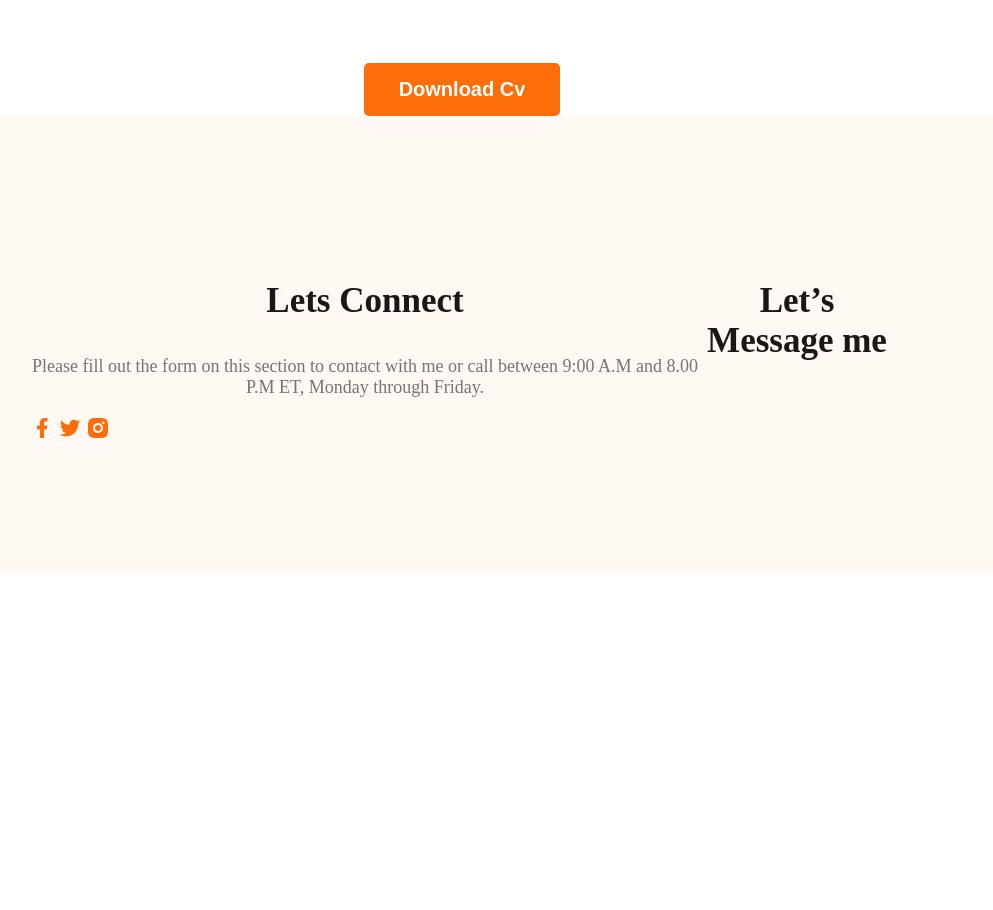
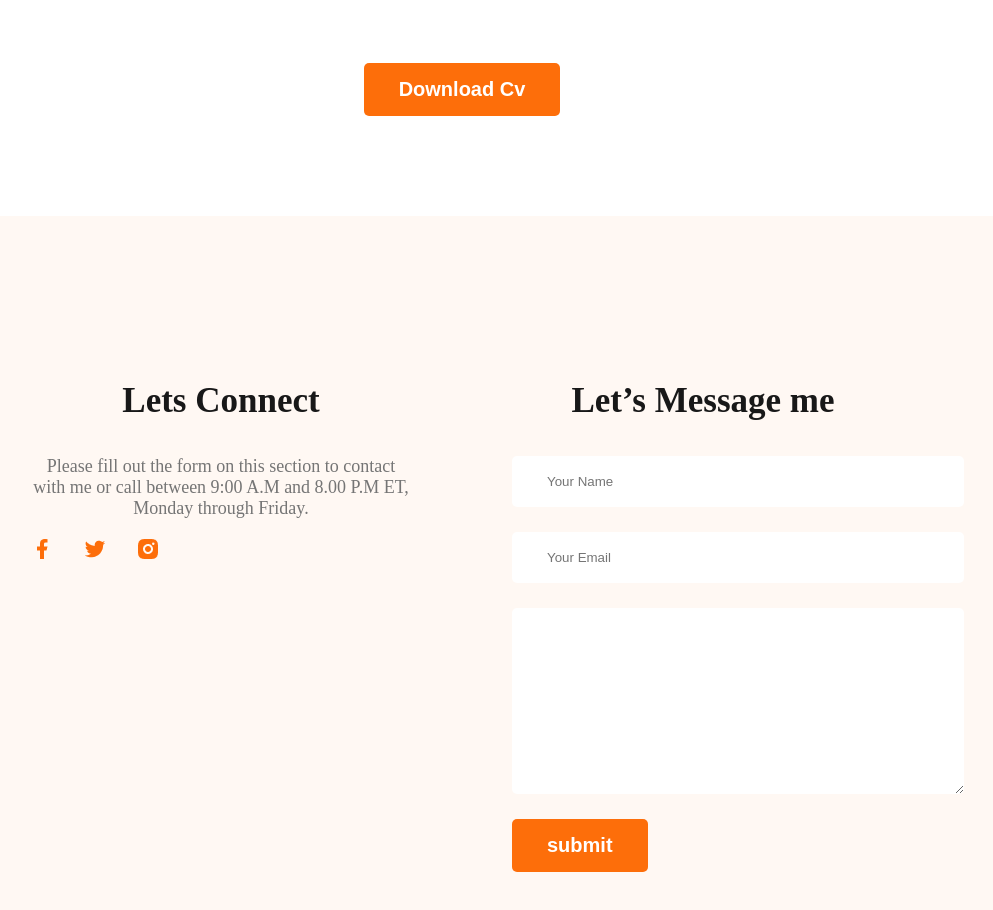
Before and after one commit to amrito86/webdeveloparporttfolio, a plain HTML site: page index.html in a window 1280 px wide. Shown: the part 2828-3738 px from the top of the page, without its empty margins (178-1171 px from the left). Before the commit the page ends 3410 px from the top, so only its background shows below. Drawn offline with Linux system fonts and the light colour scheme.

Commit message:
finished footer section contuct form

```diff
--- a/index.html
+++ b/index.html
@@ -157,7 +157,12 @@
         </div>
         <div class="footer-column">
             <h3 class="section-title">Let’s Message me</h3>
-
+            <form class="contect" action="">
+                <input type="text" placeholder="Your Name">
+                <input type="email" name="" placeholder="Your Email" id="">
+                <textarea name="" id="" cols="30" rows="10"></textarea>
+                <input class="orange" type="button" value="submit">
+            </form>
         </div>
 
     </footer>
--- a/styles/portfolio.css
+++ b/styles/portfolio.css
@@ -172,6 +172,27 @@ main section{
 
 footer{
     display: flex;
+    gap: 100px;
     background: #FFF8F3;
     padding: 130px 200px;
+    margin-top: 100px;
 }
+
+.footer-column{
+    width: 50%;
+}
+
+.social-links a{
+    margin-right: 25px;
+}
+
+.contect input[type="text"], .contect input[type="email"], textarea{
+    display: block;
+    margin-bottom: 25px;
+    padding: 18px 35px;
+    color: #757575;
+    border-radius: 5px;
+    background: #FFF;
+    border: 0;
+    width: 100%;
+}
```
